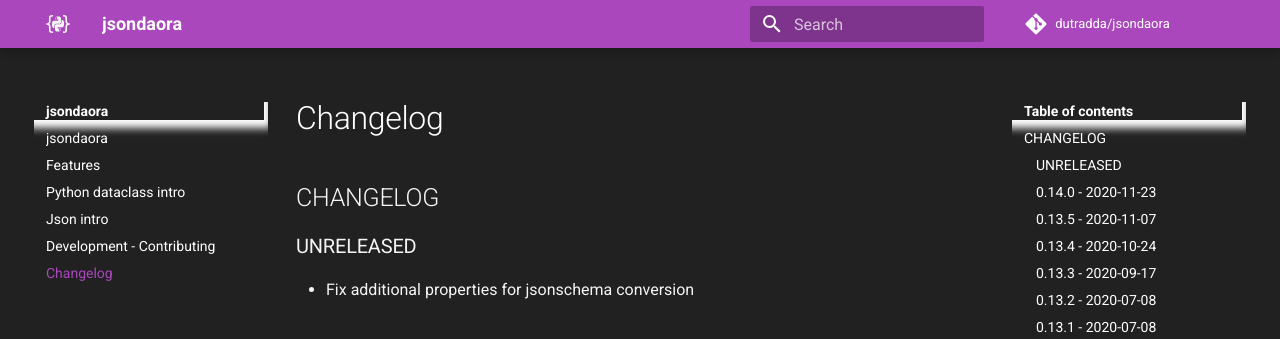
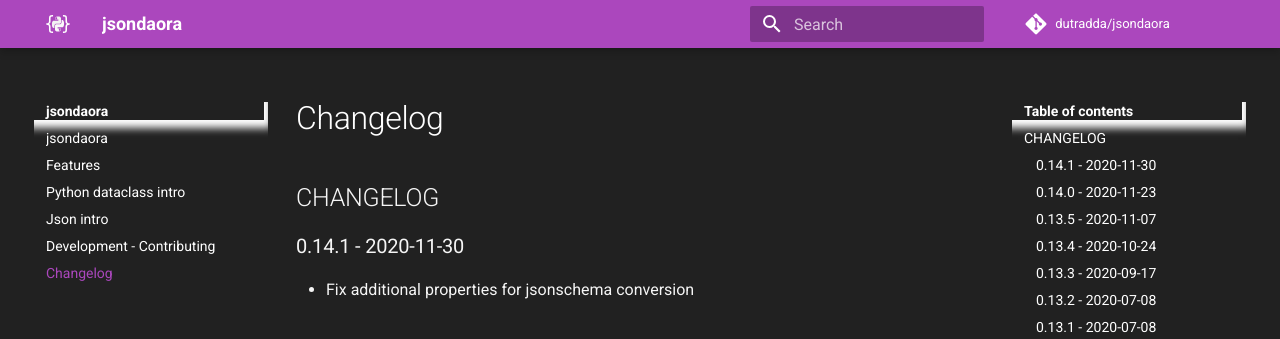
Before and after one commit to dutradda/jsondaora, an MkDocs documentation site: the page built from docs/changelog.md, in a window 1280 px wide and 900 px high. Shown: the top 339 px of the window. Built offline with MkDocs 1.6.1 and Material for MkDocs 9.7.7, drawn with Linux system fonts in a browser that asks for light colours; comment, search, counter and statistics services are not loaded.

Commit message:
Update CHANGELOG

```diff
--- a/docs/changelog.md
+++ b/docs/changelog.md
@@ -1,6 +1,6 @@
 ## CHANGELOG
 
-### UNRELEASED
+### 0.14.1 - 2020-11-30
 
  - Fix additional properties for jsonschema conversion
 
```
Also changed, not shown: CHANGELOG.md (+1 -1 lines).
